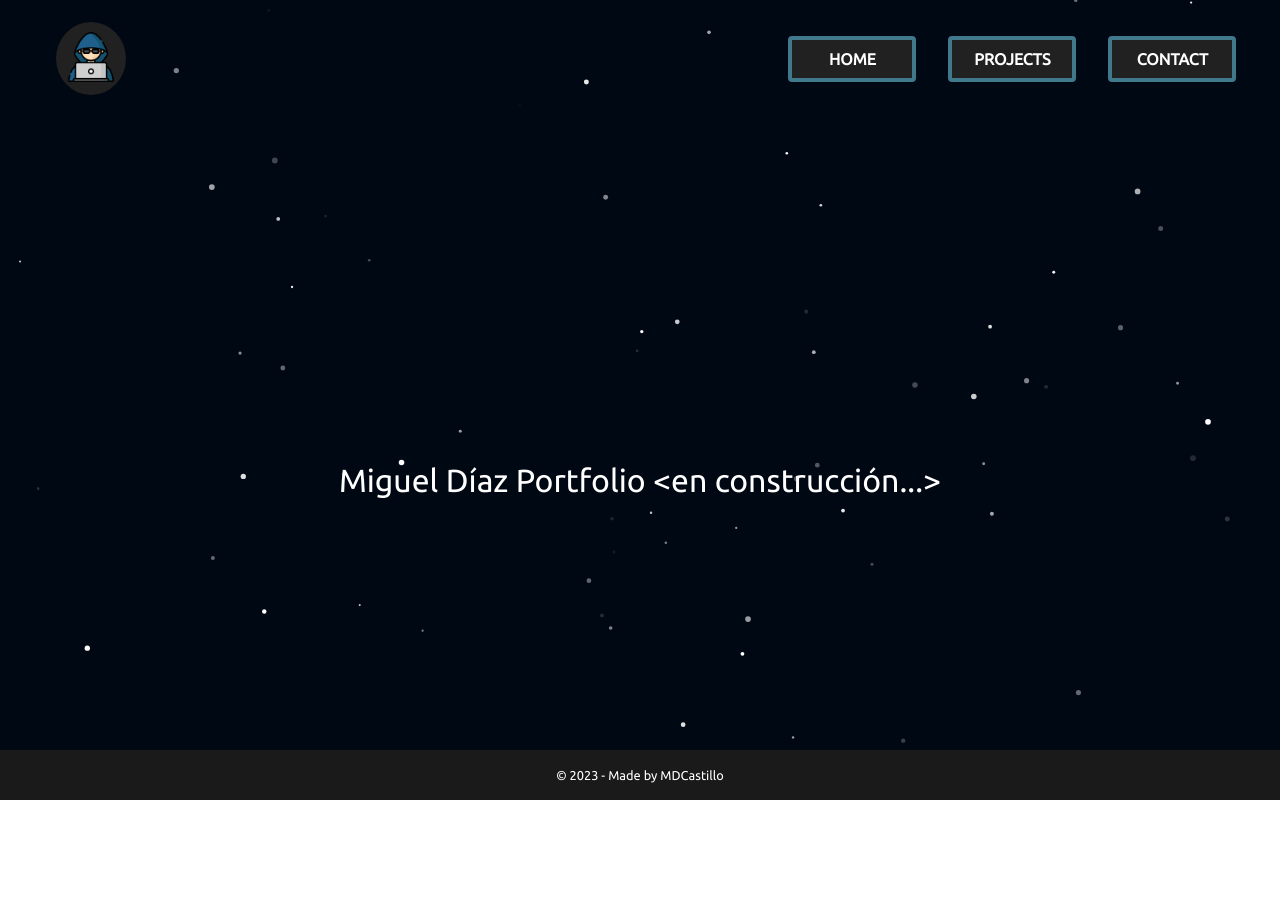
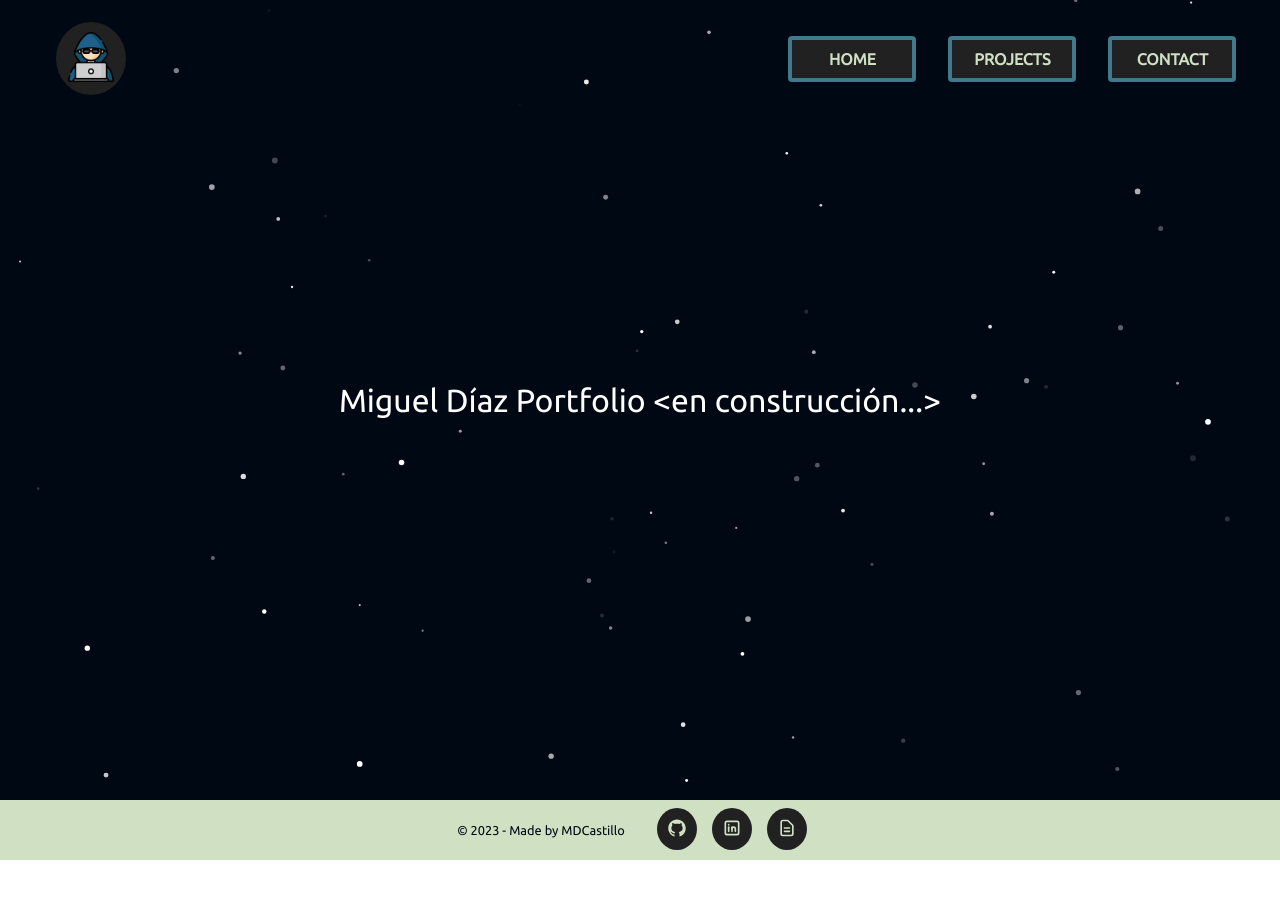
Before and after one commit to MDCIrony/personal-portfolio, a React (Create React App) app: page / in a window 1280 px wide. Shown: the top 898 px of the page. After the commit the page ends 860 px from the top, so only its background shows below. Built offline with nearby package versions, Linux system fonts and the light colour scheme.

Commit message:
feat: Footbar bar complete

```diff
--- a/public/index.html
+++ b/public/index.html
@@ -9,7 +9,7 @@
       name="Miguel Díaz Portfolio"
       content="Portfolio of Miguel Díaz, a web developer from Chiclayo, Perú."
     />
-    <link rel="apple-touch-icon" href="%PUBLIC_URL%/logo192.png" />
+    <link rel="apple-touch-icon" href="%PUBLIC_URL%/favicon.png" />
     <link
       href="https://fonts.googleapis.com/css2?family=Ubuntu&display=swap"
       rel="stylesheet"
@@ -28,10 +28,9 @@
       work correctly both with client-side routing and a non-root public URL.
       Learn how to configure a non-root public URL by running `npm run build`.
     -->
-    <title>Miguel</title>
+    <title>Portfolio</title>
   </head>
   <body>
-    <noscript>You need to enable JavaScript to run this app.</noscript>
     <div id="root"></div>
   </body>
 </html>
--- a/src/components/common/HoveredImg.tsx
+++ b/src/components/common/HoveredImg.tsx
@@ -3,17 +3,23 @@ import styled from "styled-components";
 import { IHoveredImg } from "../../constants/types";
 import { Link } from "react-router-dom";
 
-function HoveredImg(props: IHoveredImg): JSX.Element {
+function HoveredImg(props: IHoveredImg): React.ReactElement {
   return (
     <HoveredImgContainer>
+      {props.children ? (
+        <a href={props.href} target="_blank" rel="noopener noreferrer">
+          {props.children}
+        </a>
+      ) : (
         <Link to={props.href}>
           <img
-          src={props.img}
+            src={props.img ? props.img : "https://via.placeholder.com/150"}
             alt={props.alt}
             width={props.size}
             height={props.size}
           />
         </Link>
+      )}
     </HoveredImgContainer>
   );
 }
@@ -25,7 +31,7 @@ const HoveredImgContainer = styled.div`
     display: inline-block;
     padding: 10px;
     background-color: #212121;
-    color: white;
+    color: #cfe0c3;
     z-index: 1;
     overflow: hidden;
     position: relative;
--- a/src/components/common/HoveredLink.tsx
+++ b/src/components/common/HoveredLink.tsx
@@ -3,7 +3,7 @@ import styled from "styled-components";
 import { IHoveredLink } from "../../constants/types";
 import { Link } from "react-router-dom";
 
-function HoveredLink(props: IHoveredLink): JSX.Element {
+function HoveredLink(props: IHoveredLink): React.ReactElement {
   return (
     <HoverButtonContainer>
       <Link
@@ -26,7 +26,7 @@ const HoverButtonContainer = styled.div`
     border: 4px solid #40798c;
     padding: 10px;
     background-color: #212121;
-    color: white;
+    color: #cfe0c3;
     font-weight: bold;
     font-size: 1rem;
     z-index: 1;
@@ -45,6 +45,7 @@ const HoverButtonContainer = styled.div`
     -webkit-transition: all 0.3s;
     transition: all 0.3s;
     background-color: #40798c;
+    color: red;
     width: 100%;
     height: 100%;
     top: 0;
--- a/src/components/layout/Footer/Footer.tsx
+++ b/src/components/layout/Footer/Footer.tsx
@@ -1,23 +1,50 @@
 import React from "react";
 import styled from "styled-components";
+import { AiFillGithub } from "react-icons/ai";
+import { TbBrandLinkedin } from "react-icons/tb";
+import { HiOutlineDocumentText } from "react-icons/hi";
+import FooterIcon from "./components/FooterIcon";
 
 export default function Footer(): React.ReactElement {
   return (
     <FooterContainer>
       <p>© 2023 - Made by MDCastillo</p>
+      <div className="iconsContainer">
+        <FooterIcon
+          href="https://github.com/MDCIrony"
+          alt="Github Logo"
+          icon={<AiFillGithub />}
+        />
+        <FooterIcon
+          href="https://www.linkedin.com/in/migueldiaz2023"
+          alt="Linkedin Logo"
+          icon={<TbBrandLinkedin />}
+        />
+        <FooterIcon
+          href="https://mnf.red/miguel-castillo/timeline"
+          alt="CV Logo"
+          icon={<HiOutlineDocumentText />}
+        />
+      </div>
     </FooterContainer>
   );
 }
 
 const FooterContainer = styled.footer`
-  position: fixed;
-  bottom: 0;
+  padding: 0.5rem;
   width: 100%;
-  height: 50px;
-  background-color: #1a1a1a;
+  background-color: #cfe0c3;
   display: flex;
   align-items: center;
   justify-content: center;
-  color: white;
+  color: #000814;
   font-size: 0.8rem;
+
+  .iconsContainer {
+    width: 150px;
+    display: flex;
+    align-items: center;
+    justify-content: space-between;
+    padding: 0 2rem;
+  }
 `;
--- /dev/null
+++ b/src/components/layout/Footer/components/FooterIcon.tsx
@@ -0,0 +1,16 @@
+import React from "react";
+import HoveredImg from "../../../common/HoveredImg";
+import { IconContext } from "react-icons";
+import { IFooterIcon } from "../../../../constants/types";
+
+export default function FooterIcon(props: IFooterIcon): React.ReactElement {
+  return (
+    <>
+      <HoveredImg href={props.href} alt={props.alt}>
+        <IconContext.Provider value={{ color: "#CFE0C3", size: "20px" }}>
+          <div>{props.icon}</div>
+        </IconContext.Provider>
+      </HoveredImg>
+    </>
+  );
+}
--- a/src/components/layout/Navbar/components/BurgerButton.tsx
+++ b/src/components/layout/Navbar/components/BurgerButton.tsx
@@ -1,6 +1,5 @@
 import React from "react";
 import styled from "styled-components";
-//Interfaces
 import { IShowButton } from "../../../../constants/types";
 
 function BurgerButton(props: IShowButton): JSX.Element {
--- a/src/constants/StyledComponents.tsx
+++ b/src/constants/StyledComponents.tsx
@@ -5,7 +5,7 @@ const StyledPage = styled.div`
   flex-direction: column;
   align-items: center;
   justify-content: center;
-  height: 120vh;
+  height: 100vh;
 
   .text {
     font-size: 2rem;
```
Also changed, not shown: src/constants/types.tsx (+9 -2 lines), public/favicon.png (added), 1 other file (tests, documents, lock files or other folders). Lines whose indentation alone changed are shown as unchanged.
